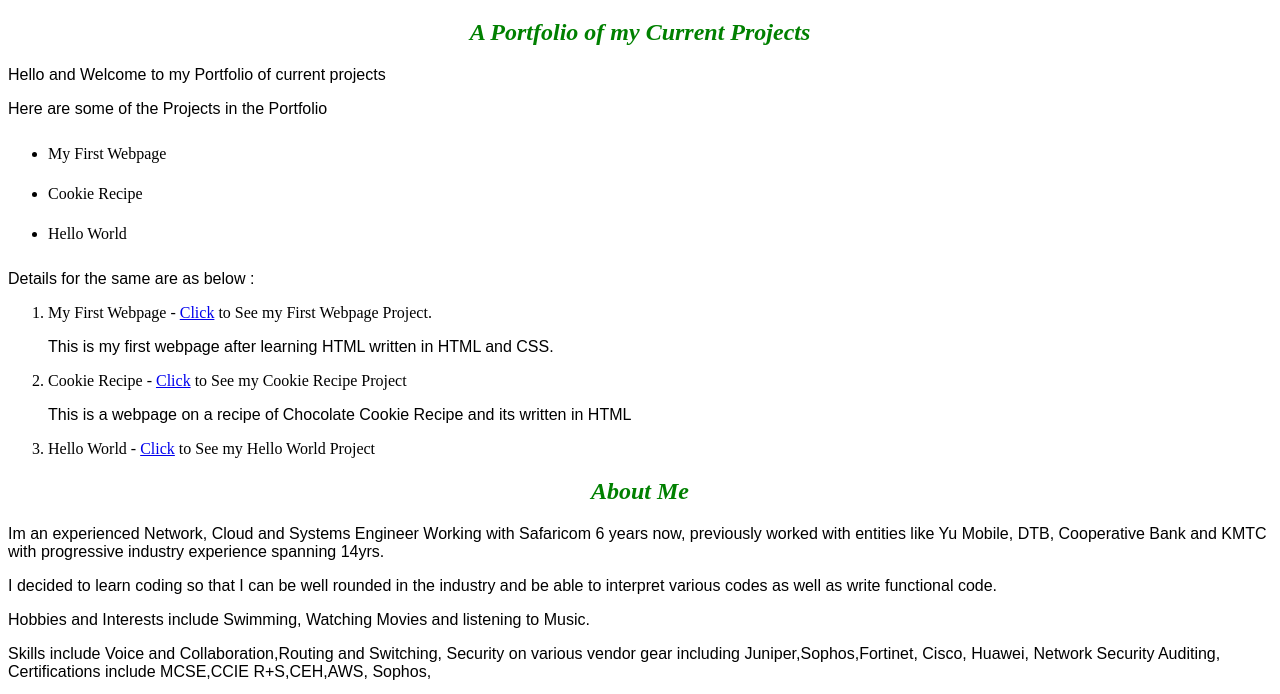
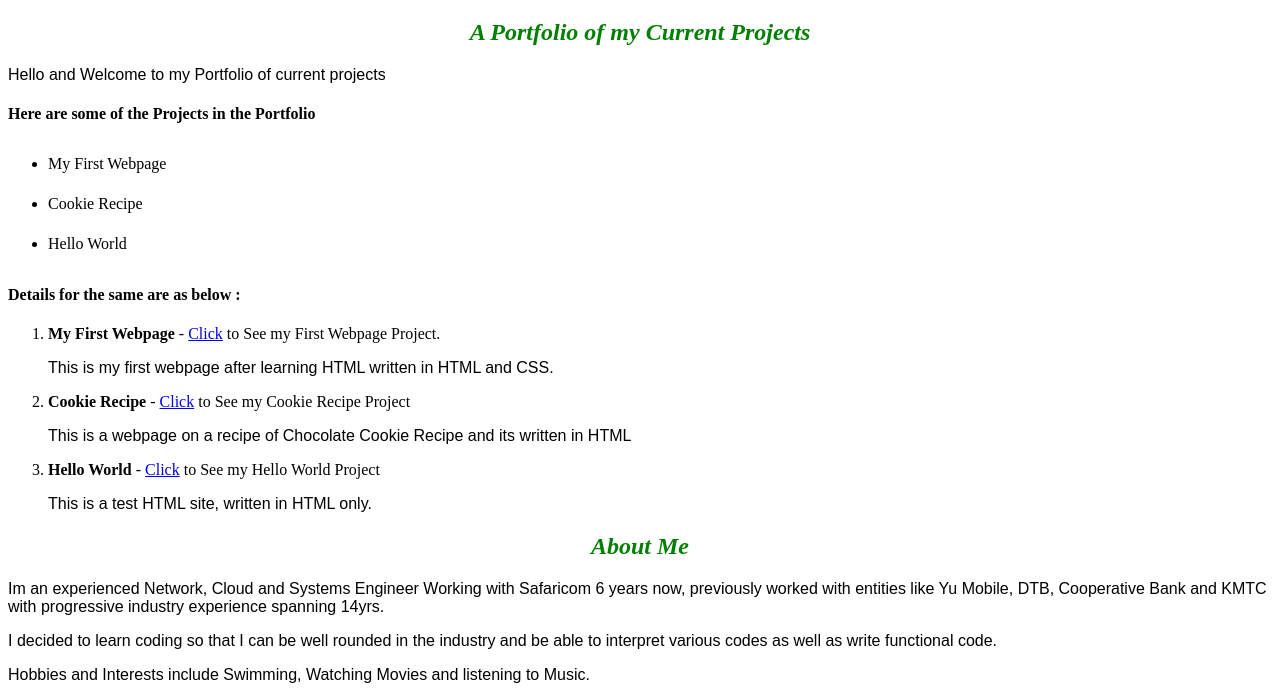
Before and after one commit to klemoh2020/week-1-independent-project, a plain HTML site: page index.html in a window 1280 px wide. Shown: the part 61-755 px from the top of the page. Drawn offline with Linux system fonts and the light colour scheme.

Commit message:
Updated Details section with Inline elements

```diff
--- a/index.html
+++ b/index.html
@@ -10,7 +10,7 @@
 
                     <p>Hello and Welcome to my Portfolio of current projects </p>
 
-                             <p>Here are some of the Projects in the Portfolio</p>
+                             <h4>Here are some of the Projects in the Portfolio</h4>
                                     <ul>
                                           <li>My First Webpage</li>
                                          <li>Cookie Recipe</li>
@@ -18,12 +18,12 @@
 
                                     </ul>
 
-                             <p>Details for the same are as below : </p>
+                             <h4>Details for the same are as below : </h4>
                                      <ol>
-                                        <li>My First Webpage - <a href="https://github.com/klemoh2020/my-first-webpage.git">Click</a> to See my First Webpage Project.
+                                        <li><strong>My First Webpage</strong> - <a href="https://github.com/klemoh2020/my-first-webpage.git">Click</a> to See my First Webpage Project.
                                         <p>This is my first  webpage  after learning HTML written in HTML and CSS.</p></li>
-                                        <li>Cookie Recipe - <a href="https://github.com/klemoh2020/cookie-recipe.git">Click</a> to See my Cookie Recipe Project<P>This is a webpage on a recipe of Chocolate Cookie Recipe and its written in HTML</P></li>
-                                         <li>Hello World - <a href="https://github.com/klemoh2020/hello-world.git">Click</a> to See my Hello World Project</li>
+                                        <li><strong>Cookie Recipe</strong> - <a href="https://github.com/klemoh2020/cookie-recipe.git">Click</a> to See my Cookie Recipe Project<P>This is a webpage on a recipe of Chocolate Cookie Recipe and its written in HTML</P></li>
+                                         <li><strong>Hello World</strong> - <a href="https://github.com/klemoh2020/hello-world.git">Click</a> to See my Hello World Project <p>This is a test HTML site, written in HTML only.</p></li>
 
                                         </ol>
 
```
